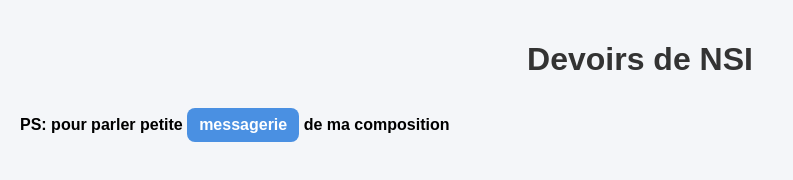
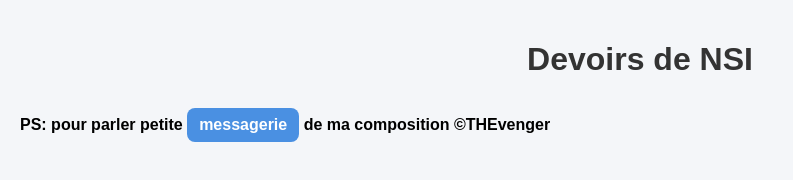
Before and after one commit to timothee-piotre/devoirs-nsi, a website: page public/index.html in a window 1280 px wide. Shown: the whole page, without its empty margins (0-793 px from the left). Drawn offline with Linux system fonts and the light colour scheme; no server answers.

Commit message:
Add copyright notice ©THEvenger to footer
Added copyright notice to footer.

```diff
--- a/public/index.html
+++ b/public/index.html
@@ -4,11 +4,13 @@
   <meta charset="UTF-8">
   <title>Et paf !</title>
   <link rel="stylesheet" href="style.css">
+  <!-- ©THEvenger !-->
 </head>
 <body>
   <h1>Devoirs de NSI</h1>
   <div id="files-container"></div>
-  <footer><b>PS: pour parler petite <a href="https://camcompete-messagerie.onrender.com">messagerie</a> de ma composition </b></footer>
+  <footer><b>PS: pour parler petite <a href="https://camcompete-messagerie.onrender.com">messagerie</a> de ma composition </b>
+  <b>©THEvenger</b></footer>
   <script>
     async function loadFiles() {
       const res = await fetch("/api/files");
```
